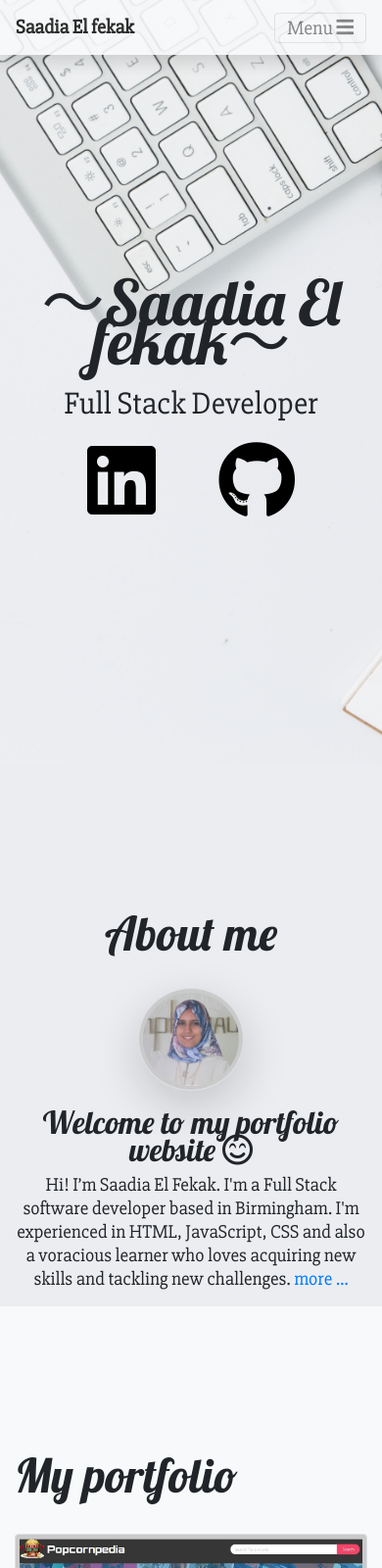
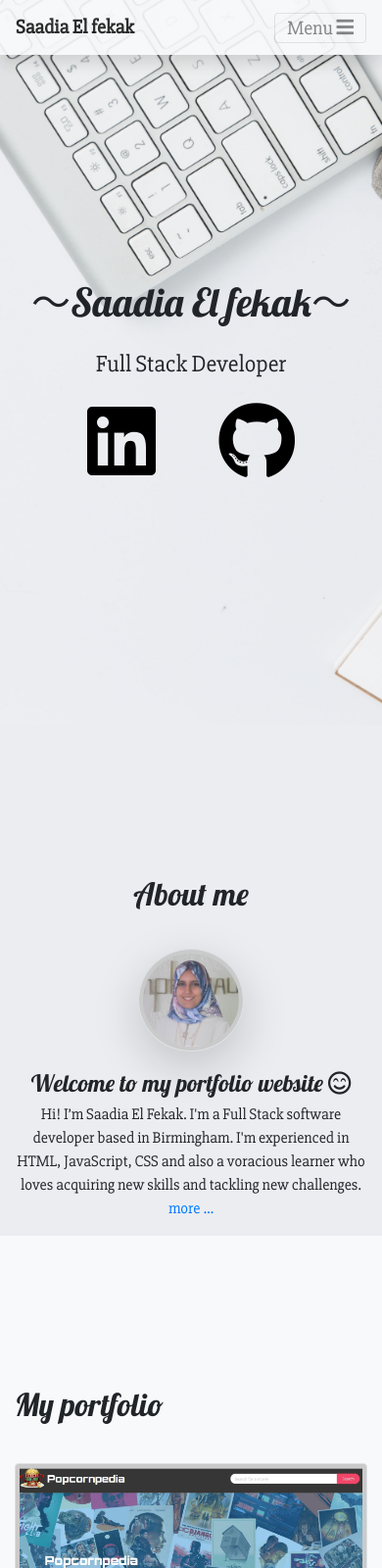
Before and after one commit to SaadiaELF/Portfolio_SEF, a plain HTML site: page index.html in a window 390 px wide. Shown: the top 1600 px of the page at 98% size. Drawn offline with nearby package versions, Linux system fonts and the light colour scheme; a web font is replaced by a local one.

Commit message:
Adding media queries

```diff
--- a/styles.css
+++ b/styles.css
@@ -23,14 +23,12 @@ font-weight: bold;
     font-size: 4rem;
     line-height: 2.5rem;
 }
-
 .masthead h3 {
     font-family: 'Slabo 27px', serif, Georgia, 'Times New Roman', Times, serif;
     font-size: 2rem;
     line-height: 2.5rem;
     margin-top: 20px;
 }
-
 .social-icons {
     list-style-type: none;
     margin: 0;
@@ -43,6 +41,15 @@ font-weight: bold;
 }
 .fab {
     color :black;
+}
+
+@media (max-width: 768px) {
+    .masthead h1 {
+      font-size: 2.5rem;
+    }
+    .masthead h3 {
+        font-size: 1.5rem;
+    }
 }
 .about-section {
     padding-top: 10rem;
@@ -62,17 +69,26 @@ font-weight: bold;
     font-size: 1.2rem;
     line-height: 1.5rem;
 }
-
   .my-img {
     width: 30%;
     height: auto;
     margin: 20px;
 }
-
 .img-thumbnail {
     background-color: #cacaca;
 }
 
+@media (max-width: 768px) {
+    .about-section h1 {
+      font-size: 2rem;
+    }
+    .about-section h2 {
+        font-size: 1.5rem;
+    }
+    .about-section p {
+        font-size: 1rem;
+    }
+}
 .portfolio-section {
     padding: 10rem 0;
 }
@@ -81,25 +97,21 @@ font-weight: bold;
     font-size: 3rem;
     line-height: 1.5rem;
 }
-
 .portfolio-section .featured-text {
     font-family: 'Fira Sans Condensed', sans-serif,  Georgia, 'Times New Roman', Times, serif;
     padding: 2rem;
     padding-bottom: 0.5rem;
     padding-top: 0.5rem;
-
 }
 .img-fluid {
     max-width: 100%;
     height: auto;
 }
-
 .links-btns ul {
     list-style-type: none;
     margin: 0;
     padding: 0;
 }
-
 .links-btns li {
     display: inline-block;
 }
@@ -120,6 +132,15 @@ font-weight: bold;
     border-width: 0.25rem;
     width: 30%;
 }
+@media (max-width: 768px) {
+    .portfolio-section h1 {
+      font-size: 2rem;
+    }
+    .btn {
+      font-size: 0.7rem;
+      width: 70px;
+    }
+}
 .contact-section {
     padding-top: 15rem;
     padding-bottom:5rem;
@@ -133,7 +154,6 @@ font-weight: bold;
     border: 0;
     border-bottom: 0.25rem solid #a16469;
 }
-
 .contact-section .card h4 {
     font-size: 1rem;
     font-family: 'Fira Sans Condensed', sans-serif, Georgia, 'Times New Roman', Times, serif;
@@ -145,7 +165,8 @@ font-weight: bold;
     border-width: 0.25rem;
     width: 3rem;
 }
-
-  .footer {
-    padding: 5rem 0;
+@media (max-width: 768px) {
+    .contact-section h1 {
+      font-size: 2rem;
     }
+}
```
Lines whose indentation alone changed are shown as unchanged.
